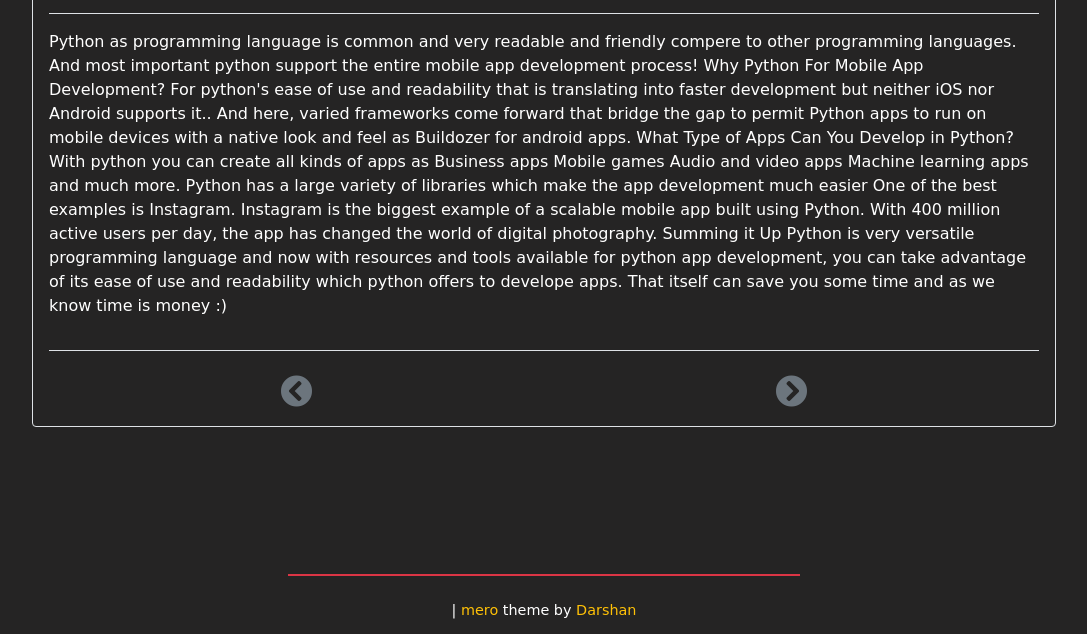
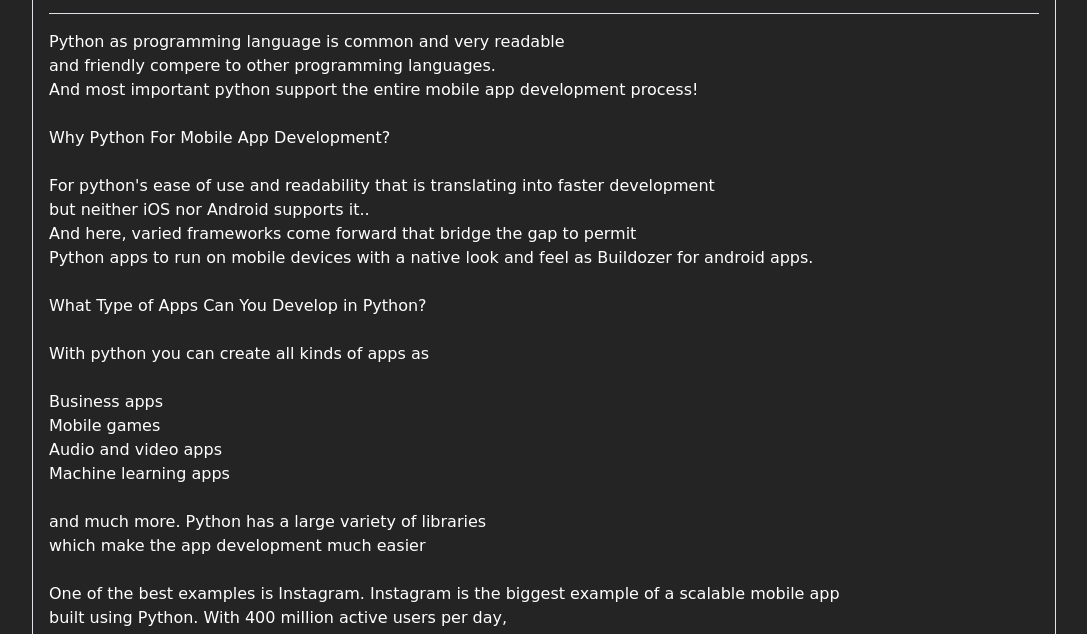
Before and after one commit to Bakibo/bakiblog, a plain HTML site: page posts/mypost/index.html in a window 1280 px wide. Shown: the part 166-800 px from the top of the page, without its empty margins (96-1183 px from the left). Drawn offline with nearby package versions, Linux system fonts and the light colour scheme; a web font is replaced by a local one.

Commit message:
text style change

```diff
--- a/posts/mypost/index.html
+++ b/posts/mypost/index.html
@@ -116,38 +116,38 @@
 </div>
   <div class="article pb-3 pt-3 border-bottom border-top">
 
-    <p>Python as programming language is common and very readable
-      and friendly compere to other programming languages.
-      And most important python support the entire mobile app development process!
-
-      Why Python For Mobile App Development?
-
-      For python's ease of use and readability that is translating into faster development
-      but neither iOS nor Android supports it..
-      And here, varied frameworks come forward that bridge the gap to permit
-      Python apps to run on mobile devices with a native look and feel as Buildozer for android apps.
-
-      What Type of Apps Can You Develop in Python?
-
-      With python you can create all kinds of apps as
-
-      Business apps
-      Mobile games
-      Audio and video apps
-      Machine learning apps
-
-      and much more. Python has a large variety of libraries
-      which make the app development much easier
-
-      One of the best examples is Instagram. Instagram is the biggest example of a scalable mobile app
-      built using Python. With 400 million active users per day,
-      the app has changed the world of digital photography.
-
-      Summing it Up
-
-      Python is very versatile programming language and now with resources
-      and tools available for python app development, you can take advantage of its
-      ease of use and readability which python offers to develope apps.
+    <p>Python as programming language is common and very readable<br>
+      and friendly compere to other programming languages.<br>
+      And most important python support the entire mobile app development process!<br>
+      <br>
+      Why Python For Mobile App Development?<br>
+      <br>
+      For python's ease of use and readability that is translating into faster development<br>
+      but neither iOS nor Android supports it..<br>
+      And here, varied frameworks come forward that bridge the gap to permit <br>
+      Python apps to run on mobile devices with a native look and feel as Buildozer for android apps.<br>
+      <br>
+      What Type of Apps Can You Develop in Python?<br>
+      <br>
+      With python you can create all kinds of apps as <br>
+      <br>
+      Business apps<br>
+      Mobile games<br>
+      Audio and video apps<br>
+      Machine learning apps<br>
+      <br>
+      and much more. Python has a large variety of libraries <br>
+      which make the app development much easier<br>
+      <br>
+      One of the best examples is Instagram. Instagram is the biggest example of a scalable mobile app<br>
+      built using Python. With 400 million active users per day,<br>
+      the app has changed the world of digital photography. <br>
+      <br>
+      Summing it Up<br>
+      <br>
+      Python is very versatile programming language and now with resources<br>
+      and tools available for python app development, you can take advantage of its <br>
+      ease of use and readability which python offers to develope apps.<br>
       That itself can save you some time and as we know time is money :)</p>
 
   </div>
```
